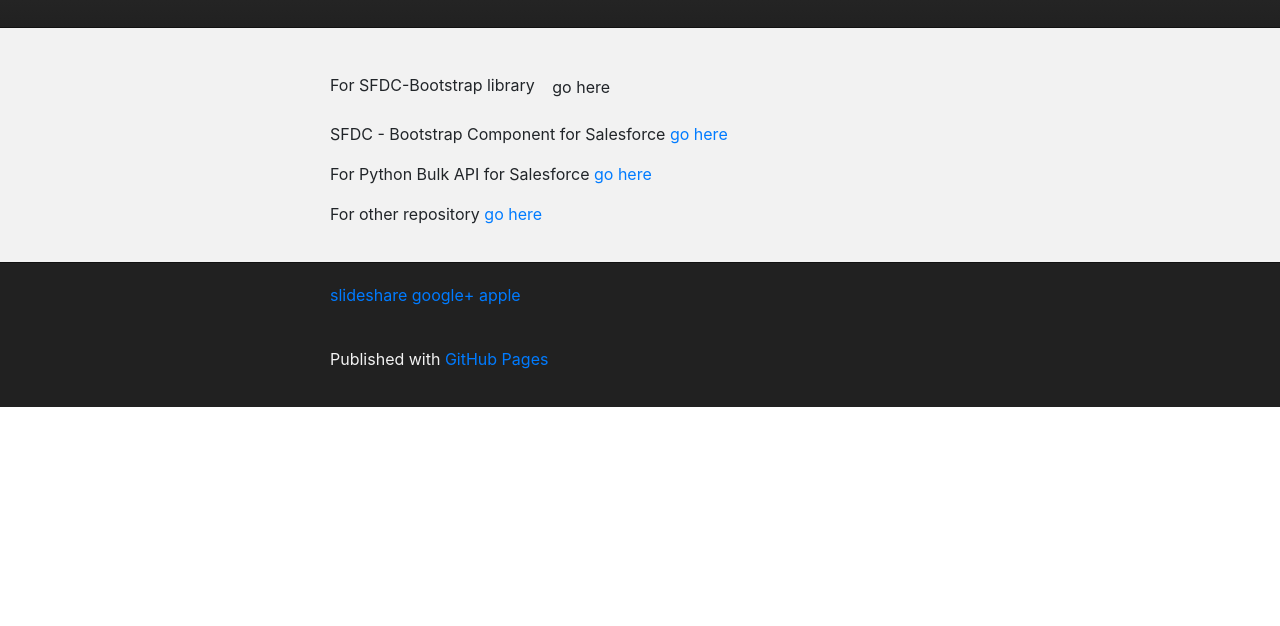
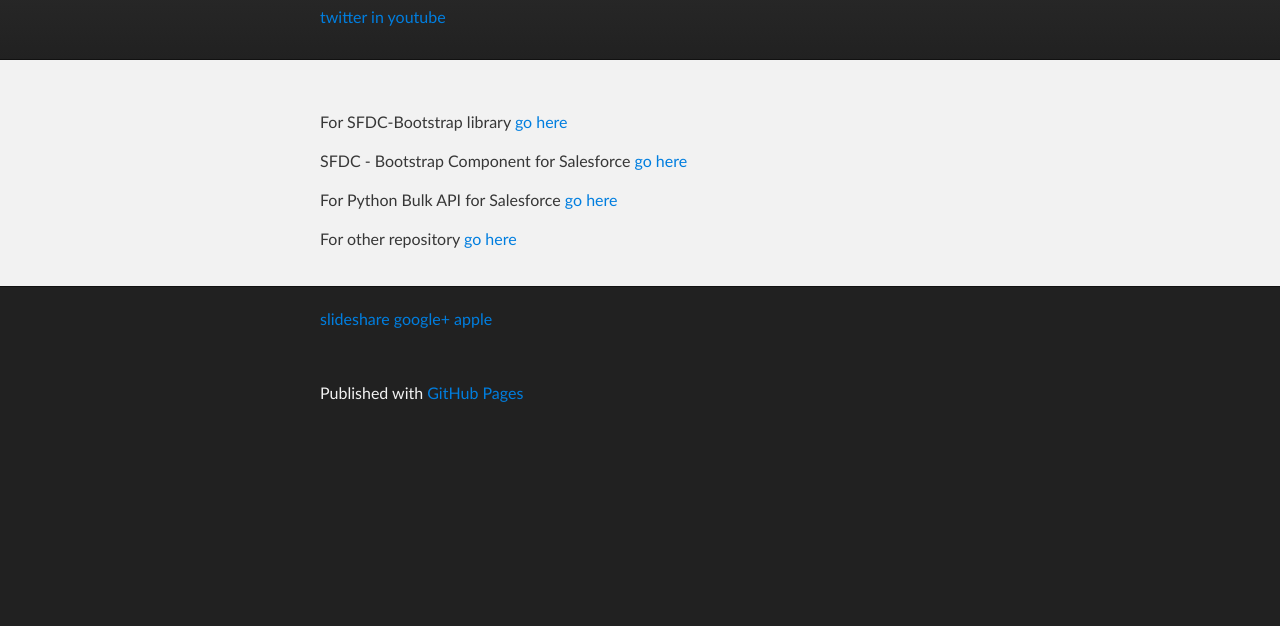
Before and after one commit to smulyono/smulyono.github.com, a plain HTML site: page index.html in a window 1280 px wide. Shown: the part 174-800 px from the top of the page. Drawn offline with nearby package versions, Linux system fonts and the light colour scheme; some icons are missing.

Commit message:
Update index.html

```diff
--- a/index.html
+++ b/index.html
@@ -9,9 +9,6 @@
     <link rel="stylesheet" type="text/css" media="screen" href="stylesheets/stylesheet.css">
     <!-- css for social link -->
     <link rel="stylesheet" type="text/css" media="screen" href="http://www.dreamtemplate.com/dreamcodes/social_icons/tsc_social_icons.css">
-
-    <!-- bootstrap modified library -->
-    <link rel="stylesheet" type="text/css" media="screen" href="https://raw.github.com/smulyono/sfdc-bootsrap/master/bootstrap/css/bootstrap.min.css">
 
     <title>Sanny Mulyono</title>
   </head>
@@ -35,14 +32,11 @@
     <!-- MAIN CONTENT -->
     <div id="main_content_wrap" class="outer bootstrap-panel">
       <section id="main_content" class="inner">
-        <div class="hero-unit">
-          <p>For SFDC-Bootstrap library <a href="http://smulyono.github.com/sfdc-bootsrap/" class="btn btn-inverse" >go here</a></p>
+          <p>For SFDC-Bootstrap library <a href="http://smulyono.github.com/sfdc-bootsrap/" >go here</a></p>
           <p>SFDC - Bootstrap Component for Salesforce <a href="http://smulyono.github.com/sfdc-customui">go here</a></p>
           <p>For Python Bulk API for Salesforce <a href="http://smulyono.github.com/PyBulk/">go here</a></p>
 
           <p>For other repository <a href="https://github.com/smulyono">go here</a></p>
-
-        </div>
       </section>
     </div>
 
```
